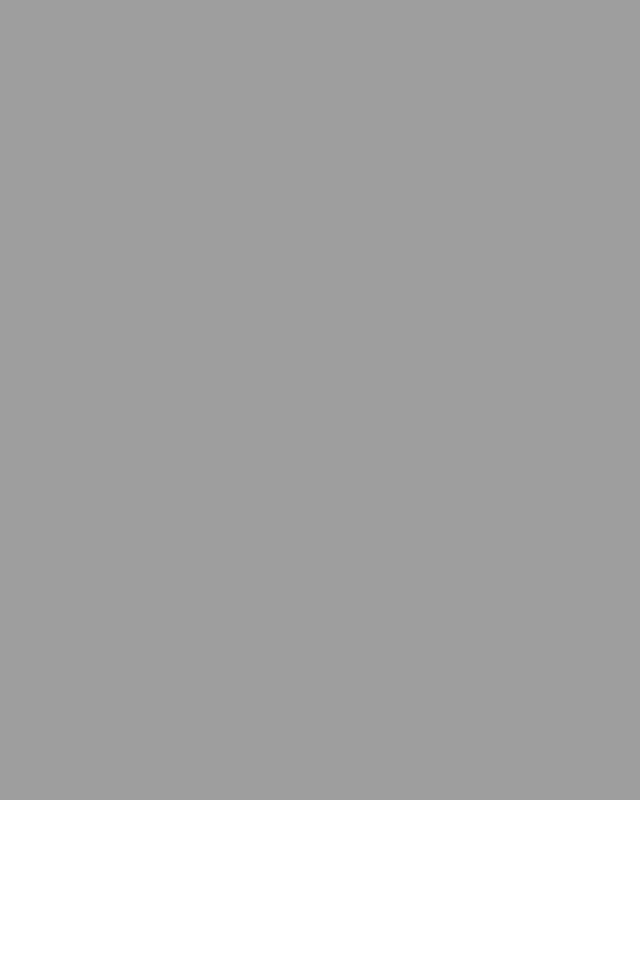
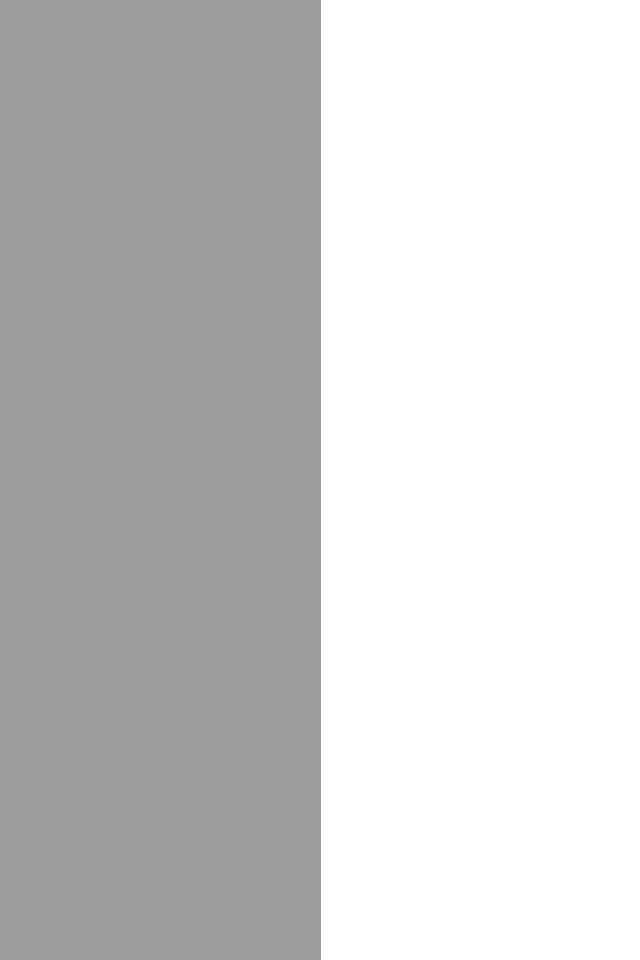
Before and after one commit to Tille88/thesis-map-generation, a website built with Parcel: page index.html in a window 1280 px wide. Shown: the whole page, without its empty margins (639-1279 px from the left). Before the commit the page ends 800 px from the top, so only its background shows below. Built offline with nearby package versions, Linux system fonts and the light colour scheme.

Commit message:
Use 1:1 ratio

```diff
--- a/index.html
+++ b/index.html
@@ -3,18 +3,7 @@
   <head>
     <meta charset="utf-8">
     <title>Using OpenLayers with Parcel</title>
-    <style>
-      html, body {
-        margin: 0;
-        height: 100%;
-      }
-      #map {
-        position: absolute;
-        top: 0;
-        bottom: 0;
-        width: 100%;
-      }
-    </style>
+    <link rel="stylesheet" href="style.css">
   </head>
   <body>
     <div id="map"></div>
--- a/package.json
+++ b/package.json
@@ -5,7 +5,8 @@
   "main": "index.js",
   "scripts": {
     "start": "parcel index.html",
-    "build": "parcel build --public-url . index.html"
+    "build": "parcel build --public-url . index.html",
+    "watch": "parcel watch --public-url . index.html"
   },
   "dependencies": {
     "ol": "^5.1.2"
--- /dev/null
+++ b/style.css
@@ -0,0 +1,11 @@
+html, body {
+    margin: 0;
+    height: 100%;
+  }
+  #map {
+    position: absolute;
+    top: 0;
+    bottom: 0;
+    width: 960px;
+    height: 960px;
+  }
```
Also changed, not shown: README.md.
